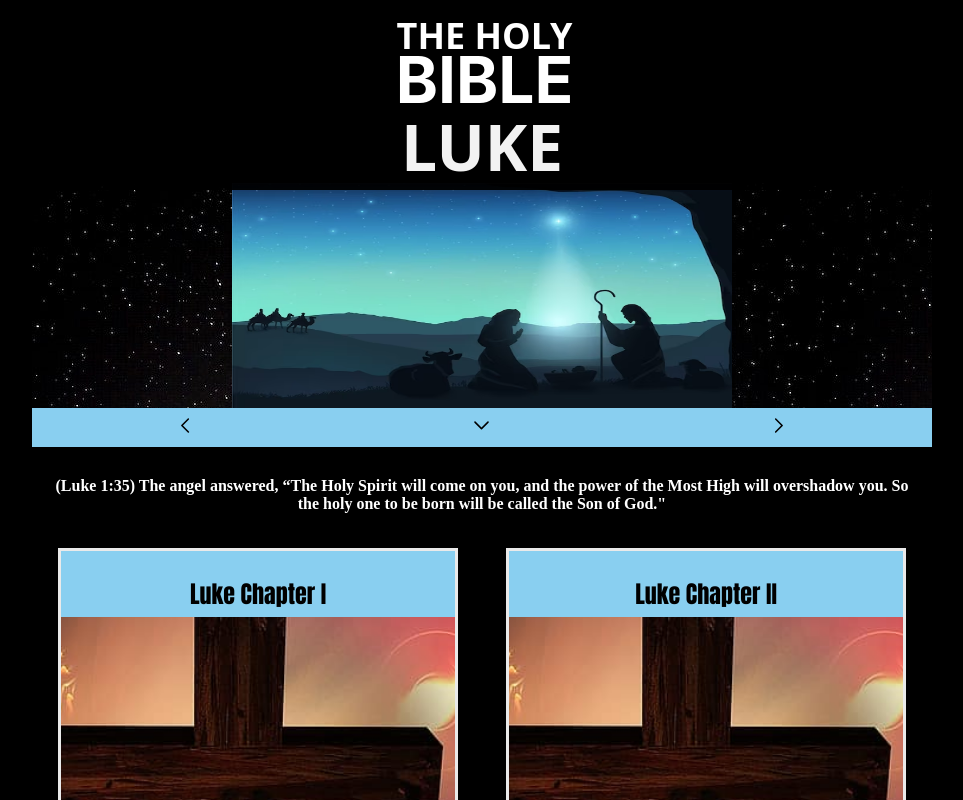
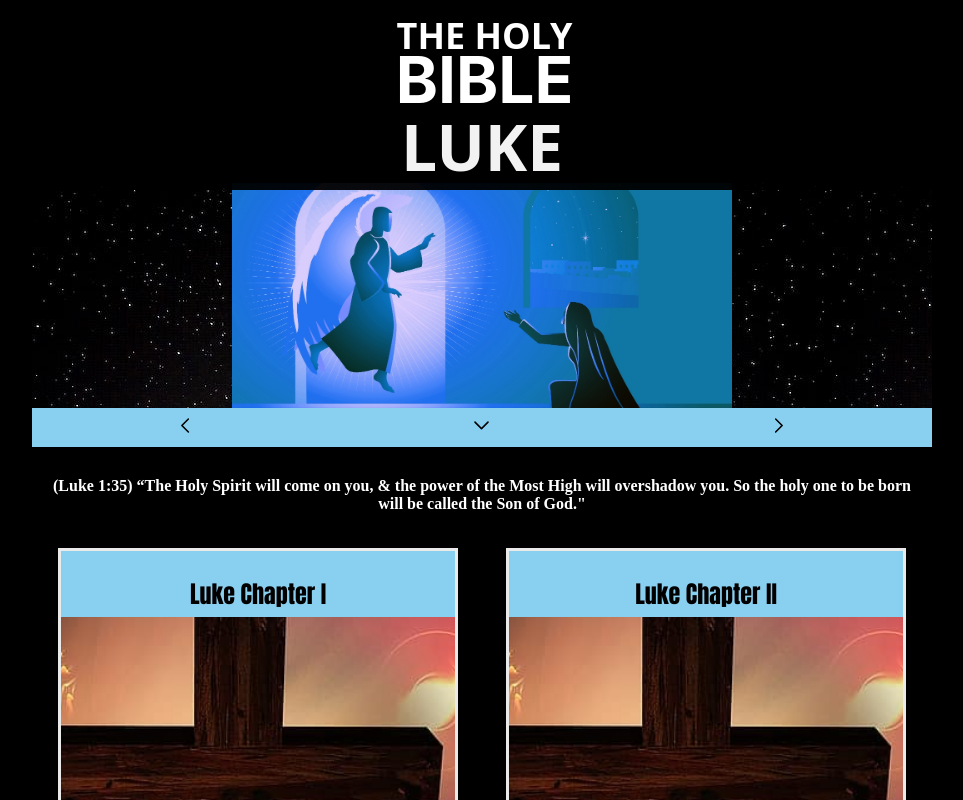
Before and after one commit to jnutt367/luke, a Next.js app: page / in a window 1280 px wide. Shown: the top 800 px of the page, without its empty margins (158-1121 px from the left). Built offline with nearby package versions, Linux system fonts and the light colour scheme.

Commit message:
Update index.js
5865-istockgetty-images-plusrudall30.jpg

```diff
--- a/pages/index.js
+++ b/pages/index.js
@@ -27,8 +27,8 @@ export default function Home() {
         </h1>
              <div  className={styles.image}>
        <Image
-                                src="/epiphany-characters-light-moon_23-2148798278.avif"
-                                alt="Nativity scene blue"
+                                src="/5865-istockgetty-images-plusrudall30.jpg"
+                                alt="Gabriel & Mary"
                                 height={900}
                                 width={2000}
                                 priority
@@ -67,7 +67,7 @@ export default function Home() {
        </a>
 
                </div>
-<p className={styles.fund}>  (Luke 1:35) The angel answered, “The Holy Spirit will come on you, and the power of the Most High will overshadow you. So the holy one to be born will be called the Son of God."
+<p className={styles.fund}>  (Luke 1:35) “The Holy Spirit will come on you, & the power of the Most High will overshadow you. So the holy one to be born will be called the Son of God."
 </p>
         <div className={styles.grid}>
         <div className={styles.card}>
```
